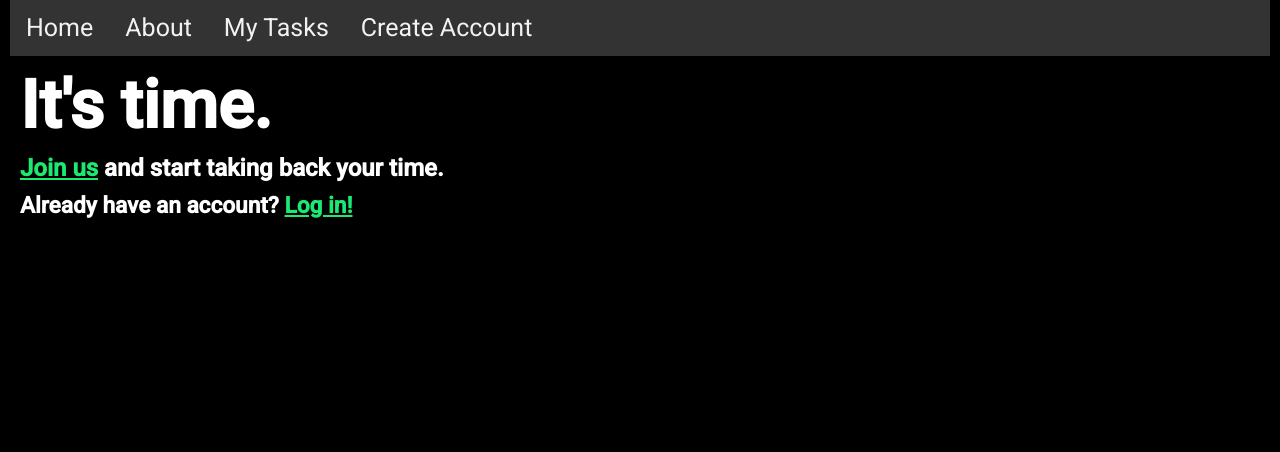
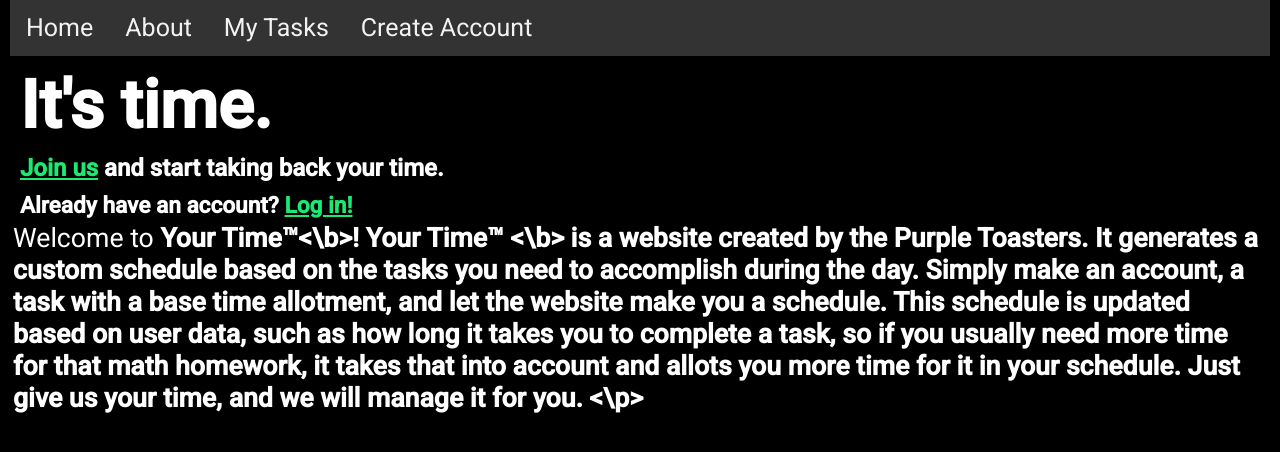
Before and after one commit to ALUKEM/Your-time, a PHP site: page /home.php in a window 1280 px wide. Shown: the part 116-568 px from the top of the page. Run offline with PHP 8.4, Linux system fonts and the light colour scheme.

Commit message:
Update home.php

```diff
--- a/home.php
+++ b/home.php
@@ -51,5 +51,11 @@ session_start()
 			<h3>Already have an account? <a href='login.php'>Log in!</a></h3>";
 		}
 		?>
+
+		<p>
+
+Welcome to <b>Your Time™<\b>! <b> Your Time™ <\b> is a website created by the Purple Toasters. It generates a custom schedule based on the tasks you need to accomplish during the day. Simply make an account, a task with a base time allotment, and let the website make you a schedule. This schedule is updated based on user data, such as how long it takes you to complete a task, so if you usually need more time for that math homework, it takes that into account and allots you more time for it in your schedule. Just give us your time, and we will manage it for you.
+
+		<\p>
 	</body>
 </html>
```
